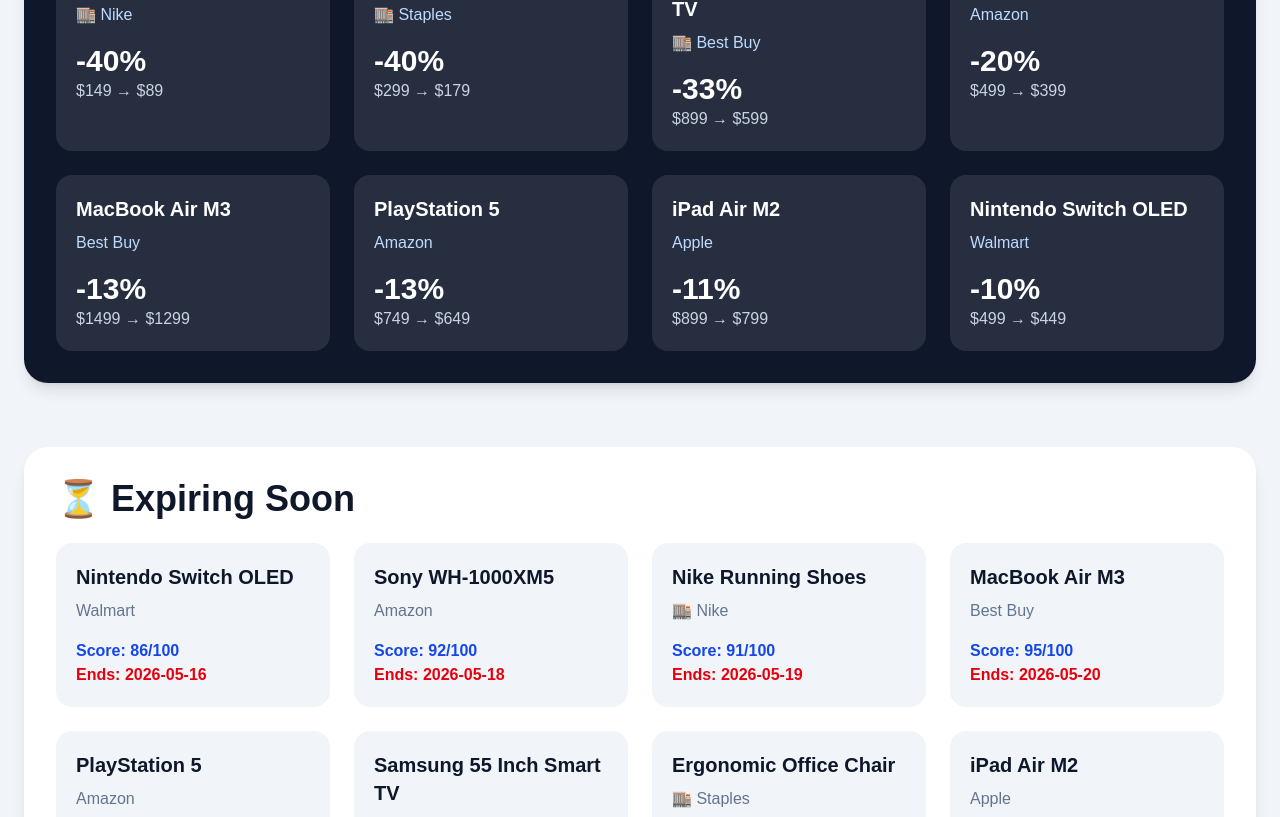
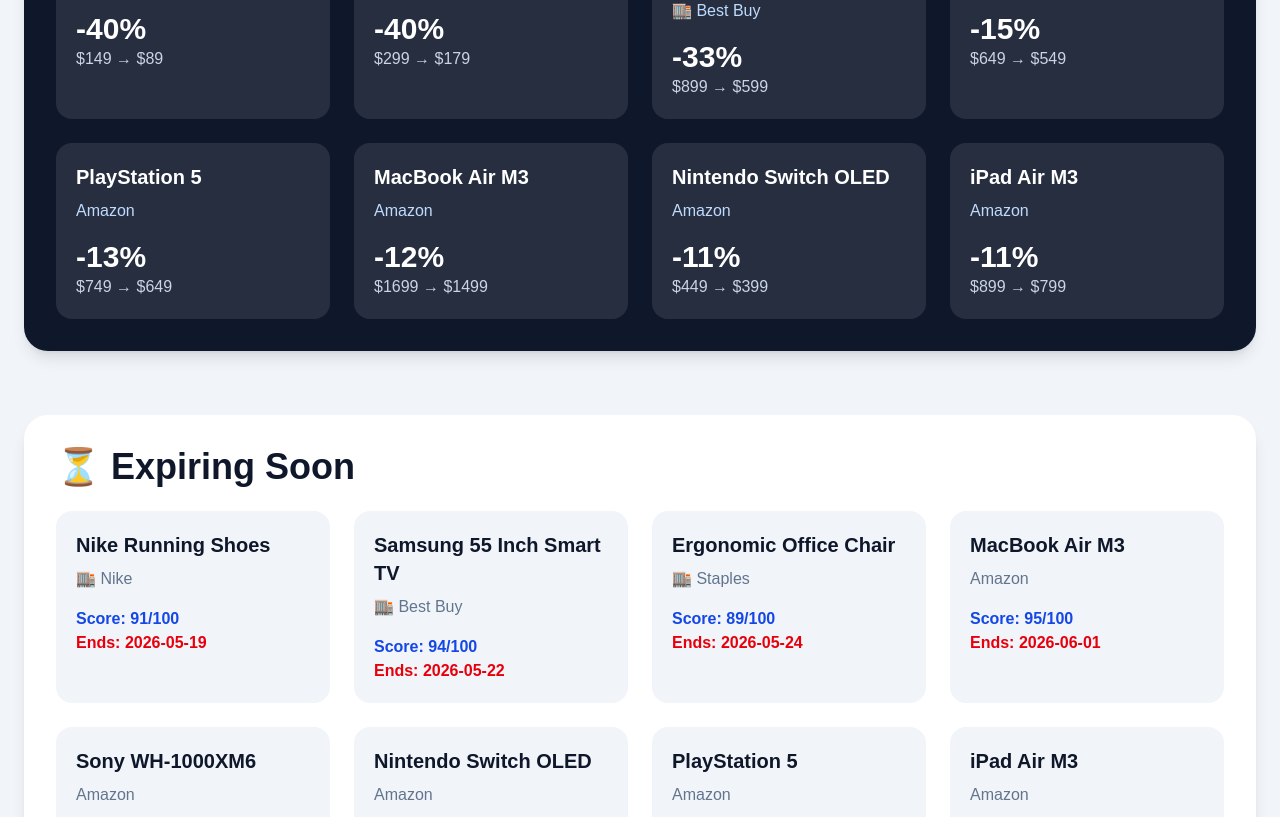
Before and after one commit to DealradarCanada/dealradarcanada, a Next.js app: page / in a window 1280 px wide. Shown: the part 2823-3640 px from the top of the page. Built offline with nearby package versions, Linux system fonts and the light colour scheme.

Commit message:
final affiliate products added

```diff
--- a/src/data/products.ts
+++ b/src/data/products.ts
@@ -3,81 +3,61 @@
     id: "macbook-air-m3",
     name: "MacBook Air M3",
     category: "Tech",
-    price: "$1299",
-    oldPrice: "$1499",
-    score: "Excellent Deal",
-    badge: " Excellent",
+    price: "$1499",
+    oldPrice: "$1699",
+    score: "Hot Deal",
+    badge: " Apple Deal",
     rating: "4.9",
-    store: "Best Buy",
+    store: "Amazon",
     storeLogo: "",
     dealScore: 95,
-    discountPercent: 13,
+    discountPercent: 12,
     isTrending: true,
-    expiresAt: "2026-05-20",
-    source: "Best Buy Canada",
-    affiliateNetwork: "CJ Affiliate",
-    image: "https://images.unsplash.com/photo-1496181133206-80ce9b88a853",
-    link: "https://www.bestbuy.ca/",
+    expiresAt: "2026-06-01",
+    source: "Amazon Canada",
+    affiliateNetwork: "Amazon Associates",
+    image: "https://images.unsplash.com/photo-1517336714739-489689fd1ca8",
+    link: "https://amzn.to/493dWCP",
   },
   {
-    id: "sony-wh-1000xm5",
-    name: "Sony WH-1000XM5",
+    id: "sony-wh-1000xm6",
+    name: "Sony WH-1000XM6",
     category: "Audio",
-    price: "$399",
-    oldPrice: "$499",
-    score: "Best Value",
-    badge: " Best Value",
-    rating: "4.8",
+    price: "$549",
+    oldPrice: "$649",
+    score: "Premium Deal",
+    badge: " Audio Deal",
+    rating: "4.9",
     store: "Amazon",
     storeLogo: "",
-    dealScore: 92,
-    discountPercent: 20,
+    dealScore: 97,
+    discountPercent: 15,
     isTrending: true,
-    expiresAt: "2026-05-18",
+    expiresAt: "2026-06-01",
     source: "Amazon Canada",
     affiliateNetwork: "Amazon Associates",
     image: "https://images.unsplash.com/photo-1505740420928-5e560c06d30e",
-    link: "https://www.amazon.ca/",
+    link: "https://amzn.to/4ucnBiQ",
   },
   {
     id: "nintendo-switch-oled",
     name: "Nintendo Switch OLED",
     category: "Gaming",
-    price: "$449",
-    oldPrice: "$499",
-    score: "Good Deal",
-    badge: " Limited Offer",
-    rating: "4.7",
-    store: "Walmart",
+    price: "$399",
+    oldPrice: "$449",
+    score: "Hot Deal",
+    badge: " Gaming Deal",
+    rating: "4.9",
+    store: "Amazon",
     storeLogo: "",
-    dealScore: 86,
-    discountPercent: 10,
+    dealScore: 94,
+    discountPercent: 11,
     isTrending: true,
-    expiresAt: "2026-05-16",
-    source: "Walmart Canada",
-    affiliateNetwork: "Rakuten",
-    image: "https://images.unsplash.com/photo-1578303512597-81e6cc155b3e",
-    link: "https://www.walmart.ca/",
-  },
-  {
-    id: "ipad-air-m2",
-    name: "iPad Air M2",
-    category: "Tech",
-    price: "$799",
-    oldPrice: "$899",
-    score: "Hot Deal",
-    badge: " Hot Deal",
-    rating: "4.9",
-    store: "Apple",
-    storeLogo: "",
-    dealScore: 88,
-    discountPercent: 11,
-    isTrending: false,
-    expiresAt: "2026-05-25",
-    source: "Apple Canada",
-    affiliateNetwork: "Direct",
-    image: "https://images.unsplash.com/photo-1544244015-0df4b3ffc6b0",
-    link: "https://www.apple.com/ca/",
+    expiresAt: "2026-06-01",
+    source: "Amazon Canada",
+    affiliateNetwork: "Amazon Associates",
+    image: "https://images.unsplash.com/photo-1606144042614-b2417e99c4e3",
+    link: "https://amzn.to/42BTDJ4",
   },
   {
     id: "playstation-5",
@@ -85,19 +65,39 @@
     category: "Gaming",
     price: "$649",
     oldPrice: "$749",
-    score: "Top Pick",
-    badge: " Top Pick",
+    score: "Top Deal",
+    badge: " PS5 Deal",
     rating: "4.9",
     store: "Amazon",
     storeLogo: "",
-    dealScore: 90,
+    dealScore: 98,
     discountPercent: 13,
     isTrending: true,
-    expiresAt: "2026-05-21",
+    expiresAt: "2026-06-01",
     source: "Amazon Canada",
     affiliateNetwork: "Amazon Associates",
     image: "https://images.unsplash.com/photo-1606813907291-d86efa9b94db",
-    link: "https://www.amazon.ca/",
+    link: "https://amzn.to/4wB1oN4",
+  },
+  {
+    id: "ipad-air-m3",
+    name: "iPad Air M3",
+    category: "Tech",
+    price: "$799",
+    oldPrice: "$899",
+    score: "Apple Deal",
+    badge: " iPad Deal",
+    rating: "4.9",
+    store: "Amazon",
+    storeLogo: "",
+    dealScore: 96,
+    discountPercent: 11,
+    isTrending: true,
+    expiresAt: "2026-06-01",
+    source: "Amazon Canada",
+    affiliateNetwork: "Amazon Associates",
+    image: "https://images.unsplash.com/photo-1544244015-0df4b3ffc6b0",
+    link: "https://amzn.to/3Po6fAA",
   },
   {
     id: "dyson-v15-vacuum",
@@ -106,17 +106,17 @@
     price: "$899",
     oldPrice: "$999",
     score: "Premium Deal",
-    badge: " Premium Deal",
+    badge: " Home Deal",
     rating: "4.7",
-    store: "Best Buy",
+    store: "Amazon",
     storeLogo: "",
-    dealScore: 82,
+    dealScore: 92,
     discountPercent: 10,
-    isTrending: false,
-    expiresAt: "2026-05-30",
-    source: "Best Buy Canada",
-    affiliateNetwork: "CJ Affiliate",
+    isTrending: true,
+    expiresAt: "2026-06-01",
+    source: "Amazon Canada",
+    affiliateNetwork: "Amazon Associates",
     image: "https://images.unsplash.com/photo-1558317374-067fb5f30001",
-    link: "https://www.bestbuy.ca/",
+    link: "https://amzn.to/3PqRQUc",
   },
 ];
```
